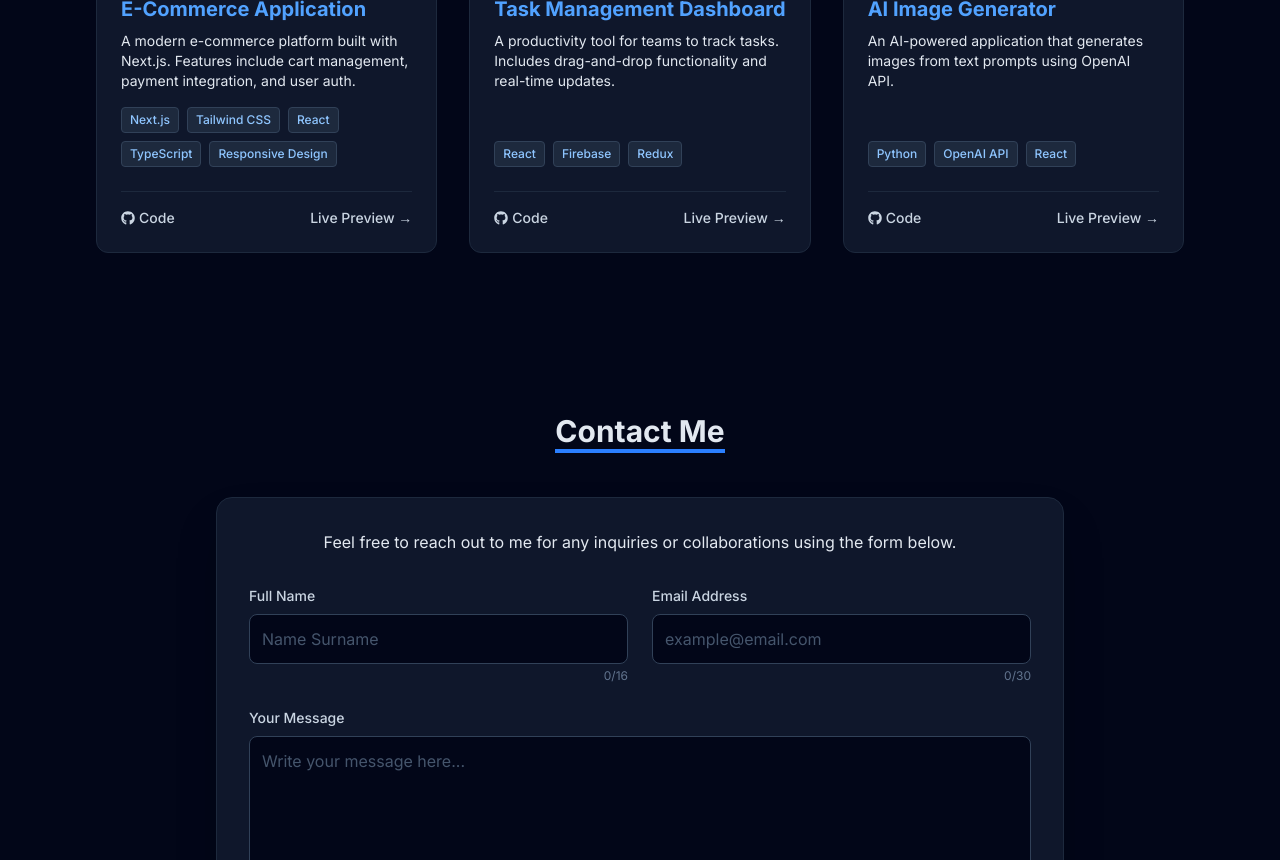
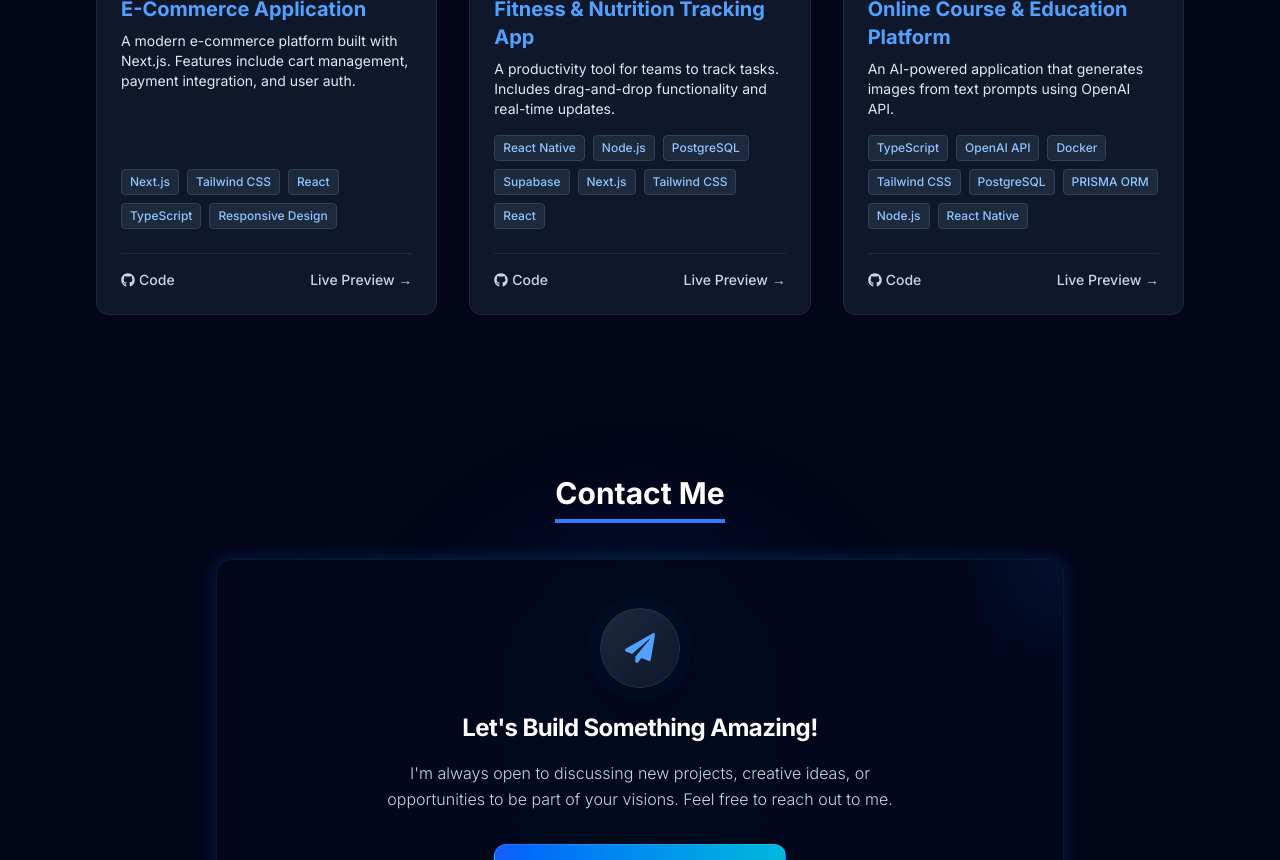
Before and after one commit to eyup-fidan/mywebsite, a Next.js app: page / in a window 1280 px wide. Shown: the part 1940-2800 px from the top of the page. Built offline with nearby package versions, Linux system fonts and the light colour scheme.

Commit message:
comment message

```diff
--- a/components/Contact.tsx
+++ b/components/Contact.tsx
@@ -1,172 +1,82 @@
 'use client';
 
-import React, { useState } from 'react';
+import React from 'react';
 import { useLanguage } from '../context/LanguageContext';
+import { FaEnvelope, FaPaperPlane } from 'react-icons/fa';
 
 export default function Contact() {
   const { language } = useLanguage();
-  const [formData, setFormData] = useState({ name: '', email: '', message: '' });
-  const [errors, setErrors] = useState({ name: '', email: '' });
-  const [status, setStatus] = useState<null | 'success' | 'error'>(null);
-
-  const handleChange = (e: React.ChangeEvent<HTMLInputElement | HTMLTextAreaElement>) => {
-    const { name, value } = e.target;
-    if (name === 'name') {
-      if (value.length > 16) return;
-      if (value !== '' && !/^[a-zA-ZğüşıöçĞÜŞİÖÇ\s]*$/.test(value)) return;
-    }
-    if (name === 'email') {
-      if (value.length > 30) return;
-    }
-    setFormData({ ...formData, [name]: value });
-    if (errors[name as keyof typeof errors]) {
-       setErrors({ ...errors, [name]: '' });
-    }
-  };
-
-  const handleSubmit = async (e: React.FormEvent) => {
-    e.preventDefault();
-    const emailRegex = /^[^\s@]+@[^\s@]+\.[^\s@]+$/;
-    let newErrors = { name: '', email: '' };
-    let hasError = false;
-
-    if (!emailRegex.test(formData.email)) {
-      newErrors.email = language === 'en' ? 'Please enter a valid email address.' : 'Lütfen geçerli bir e-posta adresi giriniz.';
-      hasError = true;
-    }
-
-    if (hasError) {
-      setErrors(newErrors);
-      return;
-    }
-
-    try {
-      const response = await fetch("https://formspree.io/f/mvgeqzzw", {
-        method: "POST",
-        body: JSON.stringify(formData),
-        headers: {
-          'Accept': 'application/json',
-          'Content-Type': 'application/json'
-        }
-      });
-
-      if (response.ok) {
-        setStatus('success');
-        setFormData({ name: '', email: '', message: '' });
-      } else {
-        setStatus('error');
-      }
-    } catch (error) {
-      setStatus('error');
-    }
-  };
 
   return (
-    <section id="contact" className="py-20 scroll-mt-24">
-      <div className="container mx-auto px-6 max-w-4xl">
+    <section id="contact" className="py-20 relative overflow-hidden scroll-mt-24">
+      {/* Arka Plan Dekoru */}
+      <div className="absolute top-1/2 left-1/2 -translate-x-1/2 -translate-y-1/2 w-[400px] h-[400px] bg-blue-600/10 rounded-full blur-[80px] -z-10 animate-pulse"></div>
+
+      <div className="container mx-auto px-6 max-w-4xl relative z-10">
+
+        {/* BÖLÜM BAŞLIĞI */}
         <h2 className="text-3xl font-bold text-center mb-12">
-            <span className="border-b-4 border-blue-500">
+            <span className="border-b-4 border-blue-500 pb-2 text-white">
                 {language === 'en' ? "Contact Me" : "İletişim"}
             </span>
         </h2>
 
-        <div className="bg-slate-900 p-8 rounded-2xl shadow-2xl border border-slate-800">
+        {/* PREMIUM KART */}
+        <div className="relative group">
+            {/* Arkadaki Renkli Çerçeve */}
+            <div className="absolute -inset-0.5 bg-gradient-to-r from-blue-600 via-cyan-500 to-blue-600 rounded-2xl opacity-20 group-hover:opacity-70 blur transition duration-1000 group-hover:duration-200"></div>
 
-          <p className="text-center text-slate-200 mb-8">
-            {language === 'en'
-             ? "Feel free to reach out to me for any inquiries or collaborations using the form below."
-             : "Herhangi bir soru, iş birliği veya teklif için aşağıdaki formu kullanarak bana ulaşabilirsiniz."
-            }
-          </p>
+            {/* Kart İçeriği */}
+            <div className="relative bg-slate-950/90 backdrop-blur-xl border border-slate-800/50 rounded-2xl p-8 md:p-12 text-center overflow-hidden">
 
-          {status === 'success' ? (
-             <div className="text-center p-6 bg-green-500/10 border border-green-500/50 rounded-lg animate-fade-up">
-                <h3 className="text-xl font-bold text-green-400 mb-2">
-                    {language === 'en' ? "Message Sent! " : "Mesaj Gönderildi! "}
+                {/* İç Dekoratif Işıklar */}
+                <div className="absolute top-0 right-0 w-32 h-32 bg-blue-500/10 rounded-full blur-2xl -translate-y-1/2 translate-x-1/2"></div>
+                <div className="absolute bottom-0 left-0 w-32 h-32 bg-purple-500/10 rounded-full blur-2xl translate-y-1/2 -translate-x-1/2"></div>
+
+                {/* Yüzen İkon */}
+                <div className="relative w-20 h-20 mx-auto mb-6 flex items-center justify-center">
+                    <div className="absolute inset-0 bg-blue-500/20 rounded-full animate-ping opacity-20"></div>
+                    <div className="relative w-full h-full bg-gradient-to-br from-slate-800 to-slate-900 border border-slate-700/50 rounded-full flex items-center justify-center text-blue-400 text-3xl shadow-xl group-hover:scale-110 group-hover:rotate-12 group-hover:text-white group-hover:border-blue-500/50 transition-all duration-500">
+                        <FaPaperPlane />
+                    </div>
+                </div>
+
+                {/* Başlık */}
+                <h3 className="text-2xl font-bold text-white mb-4 tracking-tight">
+                    {language === 'en' ? "Let's Build Something Amazing!" : "Harika Bir Şeyler İnşa Edelim!"}
                 </h3>
-                <p className="text-slate-300">
+
+                {/* Açıklama */}
+                <p className="text-slate-300 mb-8 max-w-lg mx-auto text-base leading-relaxed font-light">
                     {language === 'en'
-                     ? "Thank you for contacting me. I will get back to you as soon as possible."
-                     : "Benimle iletişime geçtiğiniz için teşekkürler. En kısa sürede size dönüş yapacağım."
+                    ? "I'm always open to discussing new projects, creative ideas, or opportunities to be part of your visions. Feel free to reach out to me."
+                    : "Yeni projeleri, yaratıcı fikirleri veya vizyonunuzun bir parçası olma fırsatlarını görüşmeye her zaman açığım. Benimle iletişime geçmekten çekinmeyin."
                     }
                 </p>
-                <button onClick={() => setStatus(null)} className="mt-4 text-sm text-green-400 hover:underline">
-                    {language === 'en' ? "Send another message" : "Başka bir mesaj gönder"}
-                </button>
-             </div>
-          ) : (
-            <form onSubmit={handleSubmit} className="space-y-6">
-              <div className="grid md:grid-cols-2 gap-6">
 
-                {/* NAME */}
-                <div>
-                  <label className="block text-sm font-medium mb-2 text-slate-300">
-                    {language === 'en' ? "Full Name" : "Ad Soyad"}
-                  </label>
-                  <input
-                    type="text"
-                    name="name"
-                    value={formData.name}
-                    onChange={handleChange}
-                    required
-                    className="w-full p-3 bg-slate-950 border border-slate-700 rounded-lg focus:outline-none focus:border-blue-500 transition-colors placeholder-slate-600"
-                    placeholder={language === 'en' ? "Name Surname" : "Adınız Soyadınız"}
-                  />
-                  <p className={`text-xs mt-1 text-right ${formData.name.length === 16 ? 'text-orange-500' : 'text-slate-500'}`}>
-                    {formData.name.length}/16
-                  </p>
+                {/* MAILTO BUTONU */}
+                <div className="flex justify-center relative z-10">
+                    <a
+                    href="mailto:fidaneyup76@gmail.com"
+                    className="group/btn relative inline-flex items-center gap-3 px-8 py-3 bg-gradient-to-r from-blue-600 to-cyan-500 text-white font-bold text-base rounded-xl overflow-hidden shadow-md shadow-blue-500/30 transition-all duration-300 hover:scale-105 hover:shadow-blue-500/50 active:scale-95 border border-white/10"
+                    >
+                        <div className="absolute inset-0 w-full h-full bg-white/20 skew-x-12 -translate-x-full group-hover/btn:translate-x-full transition-transform duration-700 ease-in-out"></div>
+
+                        <span className="text-lg">
+                            <FaEnvelope />
+                        </span>
+                        <span>fidaneyup76@gmail.com</span>
+                    </a>
                 </div>
 
-                {/* EMAIL */}
-                <div>
-                  <label className="block text-sm font-medium mb-2 text-slate-300">
-                    {language === 'en' ? "Email Address" : "E-posta Adresi"}
-                  </label>
-                  <input
-                    type="email"
-                    name="email"
-                    value={formData.email}
-                    onChange={handleChange}
-                    required
-                    className={`w-full p-3 bg-slate-950 border rounded-lg focus:outline-none transition-colors placeholder-slate-600 ${errors.email ? 'border-red-500 focus:border-red-500' : 'border-slate-700 focus:border-blue-500'}`}
-                    placeholder="example@email.com"
-                  />
-                  <div className="flex justify-between mt-1">
-                     <span className="text-xs text-red-500 h-4">{errors.email}</span>
-                     <span className={`text-xs ${formData.email.length === 30 ? 'text-orange-500' : 'text-slate-500'}`}>
-                        {formData.email.length}/30
-                     </span>
-                  </div>
-                </div>
-              </div>
-
-              {/* MESSAGE */}
-              <div>
-                <label className="block text-sm font-medium mb-2 text-slate-300">
-                    {language === 'en' ? "Your Message" : "Mesajınız"}
-                </label>
-                <textarea
-                  name="message"
-                  rows={5}
-                  value={formData.message}
-                  onChange={handleChange}
-                  required
-                  // DEĞİŞİKLİK BURADA: 'resize-none' eklendi.
-                  className="w-full p-3 bg-slate-950 border border-slate-700 rounded-lg focus:outline-none focus:border-blue-500 transition-colors placeholder-slate-600 resize-none"
-                  placeholder={language === 'en' ? "Write your message here..." : "Mesajınızı buraya yazın..."}
-                ></textarea>
-              </div>
-
-              <div className="flex justify-center">
-                <button type="submit" className="px-10 py-3 bg-gradient-to-r from-blue-600 to-cyan-600 text-white font-bold rounded-lg hover:opacity-90 transition-opacity shadow-lg shadow-blue-500/30">
-                  {status === 'error'
-                    ? (language === 'en' ? "Failed, Try Again" : "Hata, Tekrar Dene")
-                    : (language === 'en' ? "Send Message" : "Mesaj Gönder")
-                  }
-                </button>
-              </div>
-            </form>
-          )}
+                {/* Alt Not */}
+                <p className="mt-6 text-slate-500 text-xs font-medium">
+                    {language === 'en'
+                    ? "Click the button above to send me an email directly."
+                    : "Doğrudan e-posta göndermek için butona tıklayın."
+                    }
+                </p>
+            </div>
         </div>
       </div>
     </section>
--- a/components/Projects.tsx
+++ b/components/Projects.tsx
@@ -22,23 +22,23 @@ export default function Projects() {
     },
     {
       id: 2,
-      imageSrc: "/project2.jpg",
-      title: language === 'en' ? "Task Management Dashboard" : "Görev Yönetim Paneli",
+      imageSrc: "/Fitness&Nutrition.jpg",
+      title: language === 'en' ? "Fitness & Nutrition Tracking App" : "Fitness ve Beslenme Takip Uygulaması",
       description: language === 'en'
         ? "A productivity tool for teams to track tasks. Includes drag-and-drop functionality and real-time updates."
         : "Takımların görevleri takip etmesi için bir üretkenlik aracı. Sürükle-bırak özelliği ve gerçek zamanlı güncellemeler içerir.",
-      techs: ["React", "Firebase", "Redux"],
+      techs: ["React Native", "Node.js", "PostgreSQL","Supabase","Next.js", "Tailwind CSS", "React"],
       codeLink: "#",
       liveLink: "#"
     },
     {
       id: 3,
-      imageSrc: "/project3.jpg",
-      title: language === 'en' ? "AI Image Generator" : "Yapay Zeka Resim Üretici",
+      imageSrc: "/OnlineEducation.jpg",
+      title: language === 'en' ? "Online Course & Education Platform" : "Online Kurs & Eğitim Platformu",
       description: language === 'en'
         ? "An AI-powered application that generates images from text prompts using OpenAI API."
         : "OpenAI API kullanarak metin girdilerinden (prompt) görsel üreten yapay zeka destekli bir uygulama.",
-      techs: ["Python", "OpenAI API", "React"],
+      techs: ["TypeScript", "OpenAI API", "Docker","Tailwind CSS","PostgreSQL","PRISMA ORM","Node.js","React Native"],
       codeLink: "#",
       liveLink: "#"
     }
@@ -67,8 +67,6 @@ export default function Projects() {
                  fill
                  quality={100}
                  sizes="(max-width: 768px) 100vw, (max-width: 1200px) 50vw, 33vw"
-                 // DÜZELTME: 'object-contain' yerine 'object-cover' yaptık (Alanı doldurur).
-                 // 'object-top' ekli (Resmin en üstünü hizalar).
                  className="object-cover object-top group-hover:scale-105 transition-transform duration-500"
                  onError={(e) => {
                     const target = e.target as HTMLImageElement;
--- a/components/Skills.tsx
+++ b/components/Skills.tsx
@@ -50,7 +50,7 @@ export default function Skills() {
               key={category.id}
               className={`bg-slate-900 border border-slate-800 rounded-2xl p-8 hover:border-blue-500 transition-all duration-300 hover:shadow-2xl hover:shadow-blue-500/10 group animate-fade-up ${delayClasses[index]}`}
             >
-              {/* Başlık Rengi : Mavi (text-blue-400) */}
+              {/* Başlık Rengi : Mavi */}
               <h3 className="text-xl font-bold mb-4 text-blue-400 transition-colors">
                 {category.title}
               </h3>
```
Also changed, not shown: components/Footer.tsx (+5 -5 lines), components/Hero.tsx (+4 -4 lines), public/Fitness&Nutrition.jpg (added), public/OnlineEducation.jpg (added).
